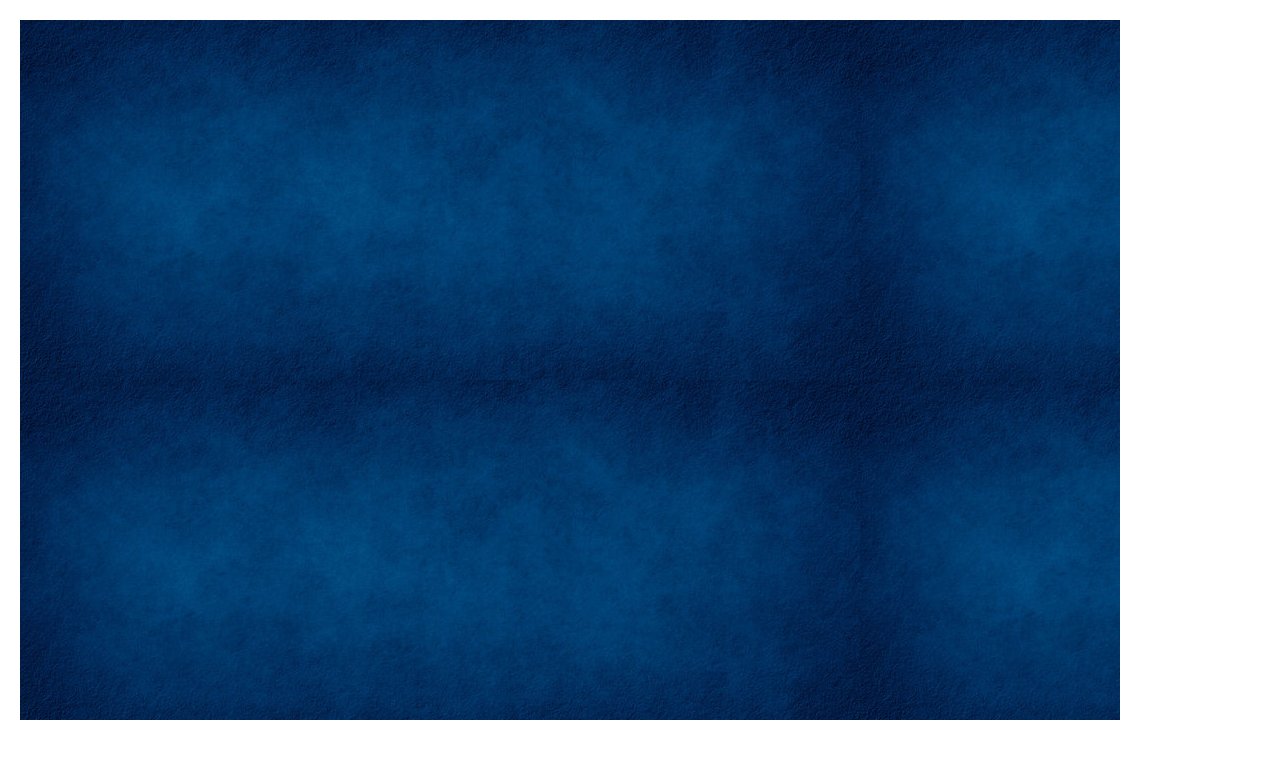
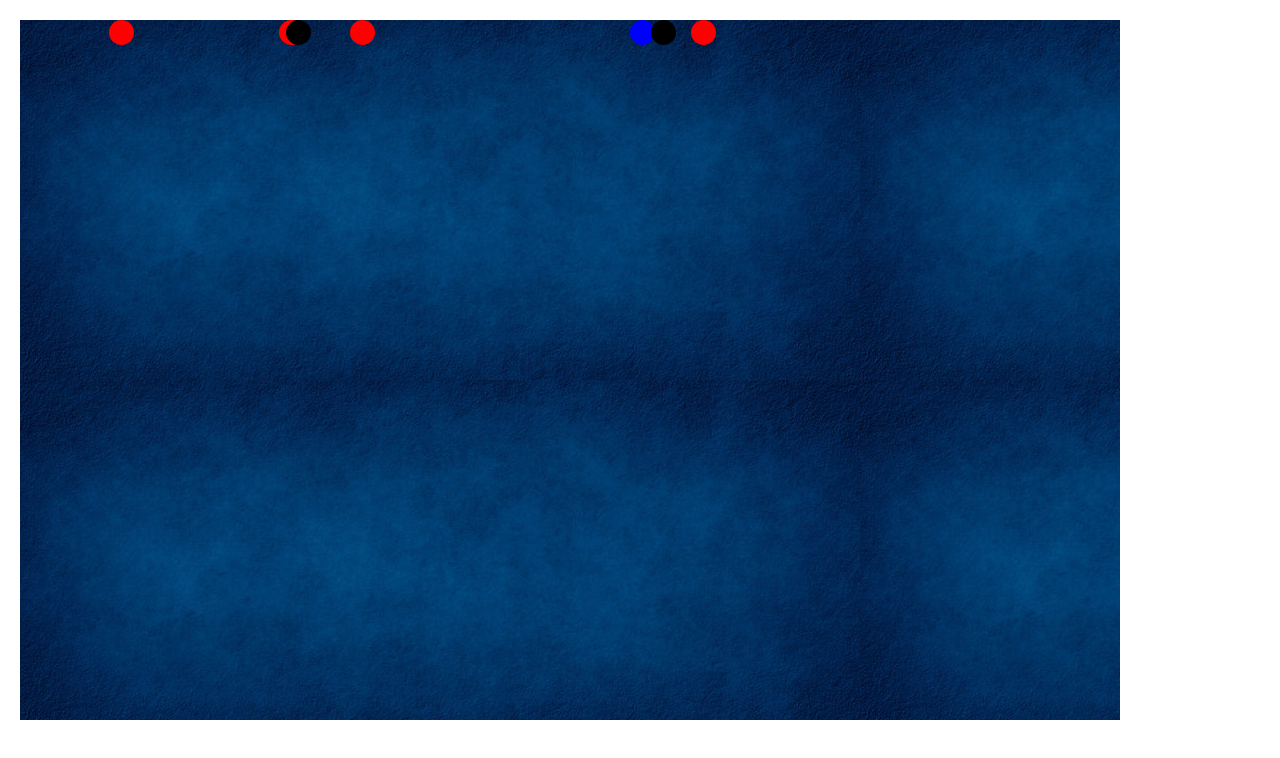
Before and after one commit to mherhunanyan/ball-bouncer-react, a React (Create React App) app: page / in a window 1280 px wide. Shown: the top 758 px of the page. Built offline with nearby package versions, Linux system fonts and the light colour scheme.

Commit message:
add util files

```diff
--- a/package.json
+++ b/package.json
@@ -1,5 +1,5 @@
 {
-    "name": "bb-react-2",
+    "name": "ball-bouncer",
     "version": "0.1.0",
     "private": true,
     "dependencies": {
--- a/public/index.html
+++ b/public/index.html
@@ -8,7 +8,7 @@
             name="description"
             content="Web site created using create-react-app"
         />
-        <title>React App</title>
+        <title>Ball Bouncer</title>
     </head>
     <body>
         <div id="root"></div>
--- a/src/components/ball/Ball.css
+++ b/src/components/ball/Ball.css
@@ -1,3 +1,4 @@
 .ball {
     position: absolute;
+    border-radius: 50%;
 }
--- a/src/components/ball/Ball.jsx
+++ b/src/components/ball/Ball.jsx
@@ -1,10 +1,17 @@
 import { BALLSIZE } from 'Constants';
+import './Ball.css';
 
-export const Ball = () => {
+export const Ball = (props) => {
+    const { left, color } = props;
     return (
         <span
             className="ball"
-            style={{ width: BALLSIZE.width, height: BALLSIZE.height }}
+            style={{
+                width: BALLSIZE.width,
+                height: BALLSIZE.height,
+                left,
+                backgroundColor: color,
+            }}
         ></span>
     );
 };
--- a/src/components/card/Card.jsx
+++ b/src/components/card/Card.jsx
@@ -1,7 +1,9 @@
-import { CARDSIZE } from 'Constants';
+import { BALLSIZE, BALL_COLOR, CARDSIZE } from 'Constants';
+import { getRandomNumber } from 'utils/GetRandomNumber';
+import { getRandomColor } from 'utils/GetRandomColor';
+import { useEffect, useRef, useState } from 'react';
+import { Ball } from 'components/ball/Ball';
 import './Card.css';
-import { useEffect, useRef, useState } from 'react';
-import { getRandomNumber } from 'helper/GetRandomNumber';
 
 export const Card = () => {
     const [balls, setBalls] = useState([]);
@@ -12,11 +14,18 @@ export const Card = () => {
         return () => clearInterval(id);
     }, []);
 
-    // useEffect(() => {
-    //     cb.current = () => {
-    //         setBalls([...balls, {left: getRandomNumber, color: }])
-    //     }
-    // })
+    useEffect(() => {
+        cb.current = () => {
+            setBalls((prevBalls) => [
+                ...prevBalls,
+                {
+                    left: getRandomNumber(0, CARDSIZE.width - BALLSIZE.width),
+                    color: getRandomColor(BALL_COLOR),
+                    id: Math.random(),
+                },
+            ]);
+        };
+    });
 
     return (
         <div
@@ -24,7 +33,7 @@ export const Card = () => {
             style={{ width: CARDSIZE.width, height: CARDSIZE.height }}
         >
             {balls.map((ball) => (
-                <span left={ball.left} color={ball.color}></span>
+                <Ball left={ball.left} color={ball.color} key={ball.id}></Ball>
             ))}
         </div>
     );
--- a/src/helper/GetRandomColor.js
+++ /dev/null
@@ -1,5 +0,0 @@
-import { BALL_COLOR } from "Constants";
-
-export const getRandomColor = () => {
-    return BALL_COLOR[BALL_COLOR.length * Math.random()]
-};
--- /dev/null
+++ b/src/utils/GetRandomColor.js
@@ -0,0 +1,3 @@
+export const getRandomColor = (color) => {
+    return color[Math.floor(color.length * Math.random())];
+};
```
Also changed, not shown: src/utils/GetRandomNumber.js (renamed from src/helper/GetRandomNumber.js), 1 other file (tests, documents, lock files or other folders).
